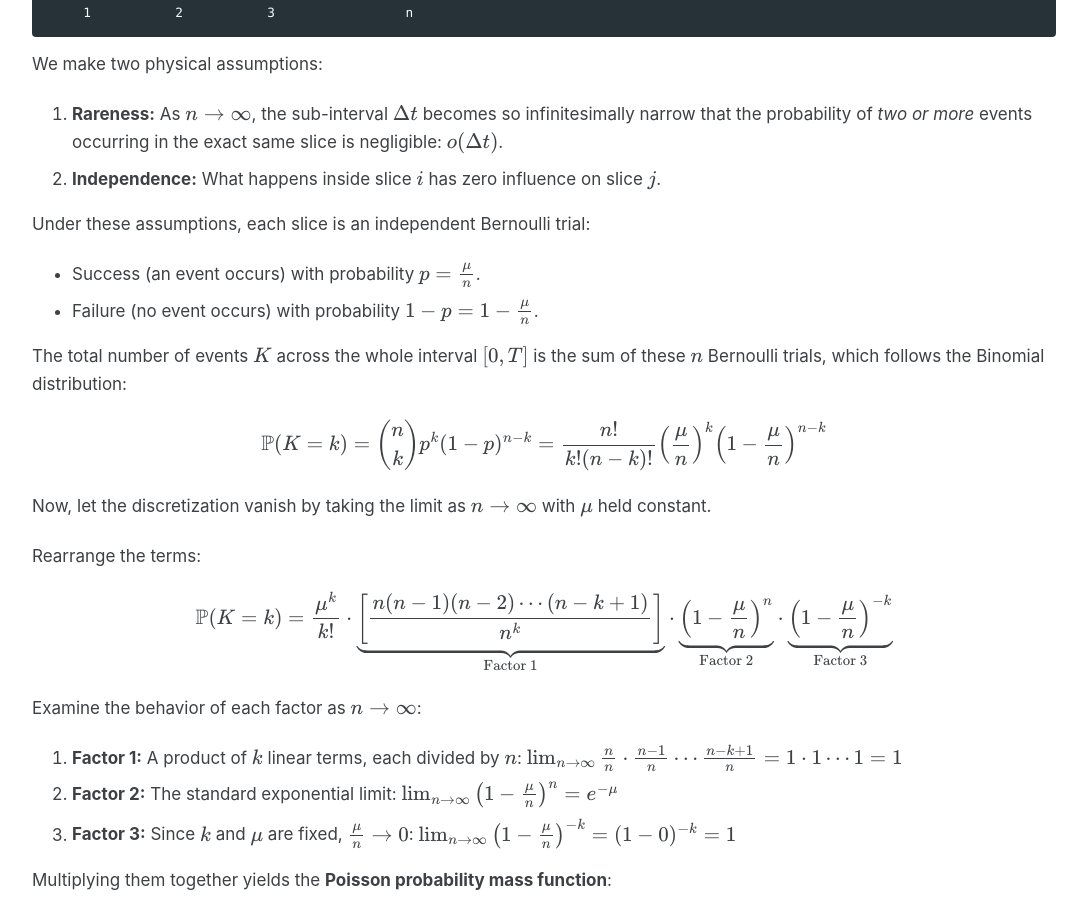
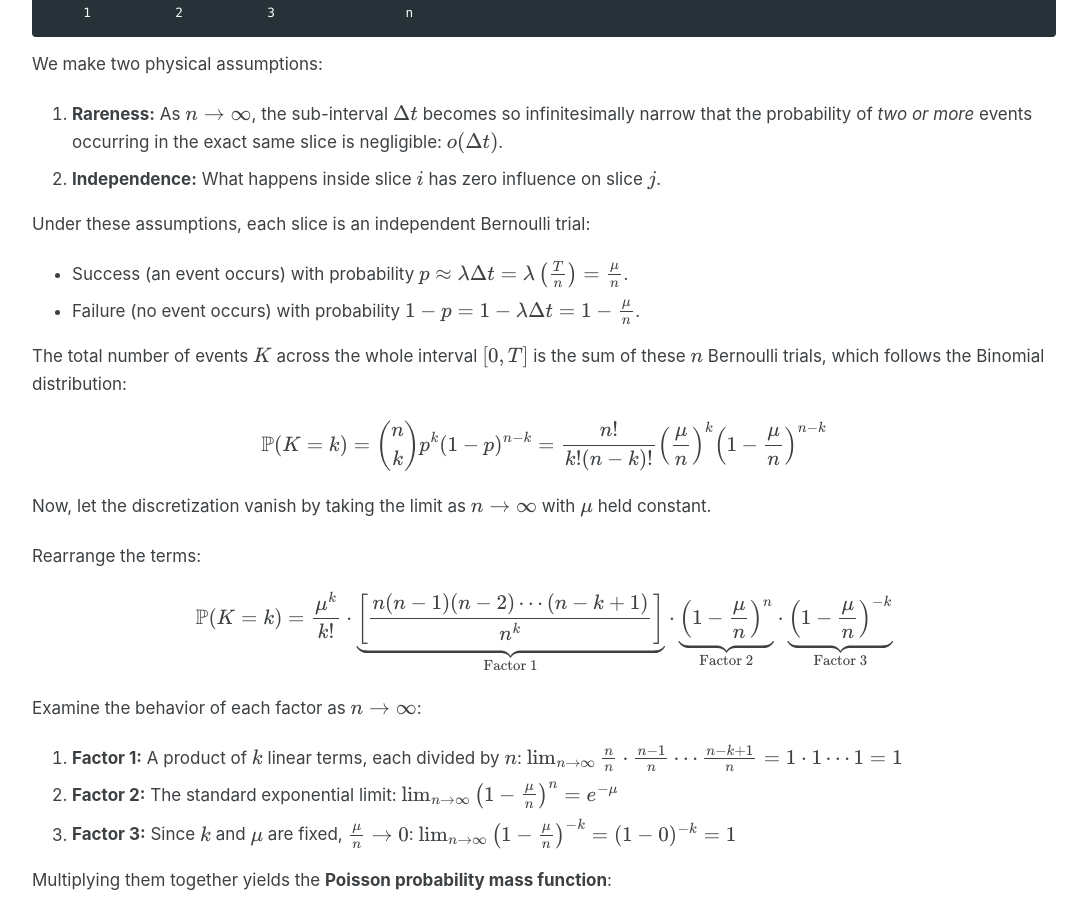
Before and after one commit to marsset/marsset.github.io, a Jekyll site: the page built from _posts/2026-11-07-poisson-distribution.markdown, in a window 1280 px wide and 900 px high, scrolled down 821 px. Shown: the whole window, without its empty margins (96-1183 px from the left). Built offline with Jekyll 4.4.1, drawn with Linux system fonts in a browser that asks for light colours; cached includes are drawn as plain includes; formulas are drawn with MathJax 3.

Commit message:
Clarify Bernoulli trial probability as lambda * delta_t

```diff
--- a/_posts/2026-11-07-poisson-distribution.markdown
+++ b/_posts/2026-11-07-poisson-distribution.markdown
@@ -43,8 +43,8 @@ We make two physical assumptions:
 2. **Independence:** What happens inside slice $$i$$ has zero influence on slice $$j$$.
 
 Under these assumptions, each slice is an independent Bernoulli trial:
-* Success (an event occurs) with probability $$p = \frac{\mu}{n}$$.
-* Failure (no event occurs) with probability $$1 - p = 1 - \frac{\mu}{n}$$.
+* Success (an event occurs) with probability $$p \approx \lambda \Delta t = \lambda \left(\frac{T}{n}\right) = \frac{\mu}{n}$$.
+* Failure (no event occurs) with probability $$1 - p = 1 - \lambda \Delta t = 1 - \frac{\mu}{n}$$.
 
 The total number of events $$K$$ across the whole interval $$[0, T]$$ is the sum of these $$n$$ Bernoulli trials, which follows the Binomial distribution:
 
```
